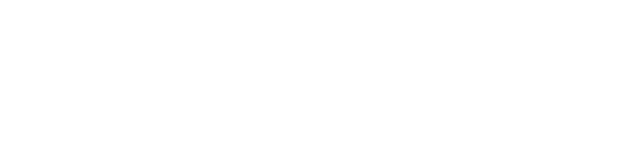
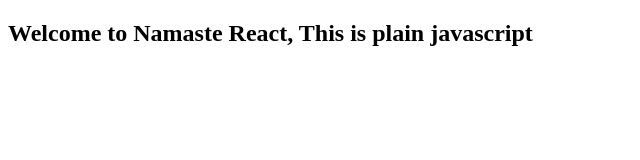
Before and after one commit to akhil336/Namaste_React, a plain HTML site: page index.html in a window 1280 px wide. Shown: the whole page, without its empty margins (0-640 px from the left). Drawn offline with Linux system fonts and the light colour scheme.

Commit message:
Added plain Javascript

```diff
--- a/index.html
+++ b/index.html
@@ -9,5 +9,10 @@
     <div id="root">
 
     </div>
+    <script>
+        var heading = document.createElement("h2");
+        heading.innerHTML="Welcome to Namaste React, This is plain javascript";
+        document.getElementById("root").appendChild(heading);
+    </script>
 </body>
 </html>
```
